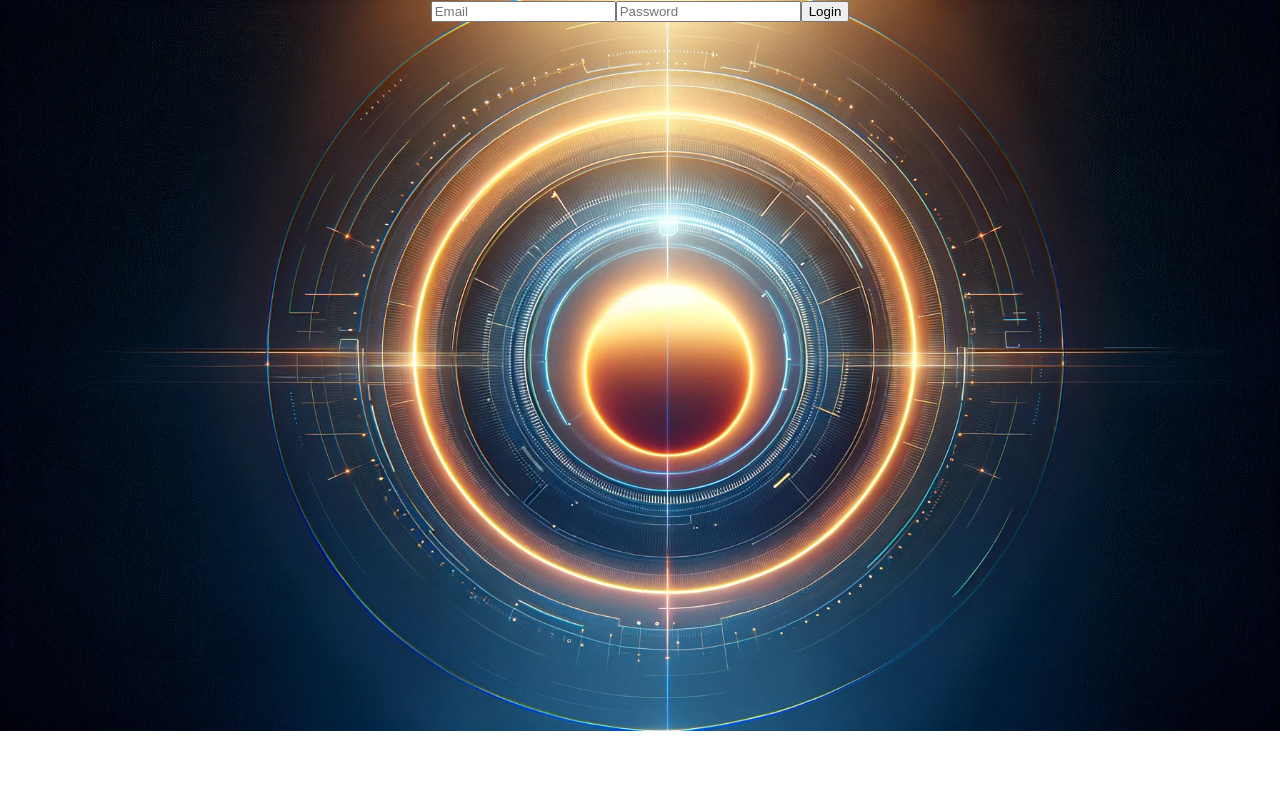
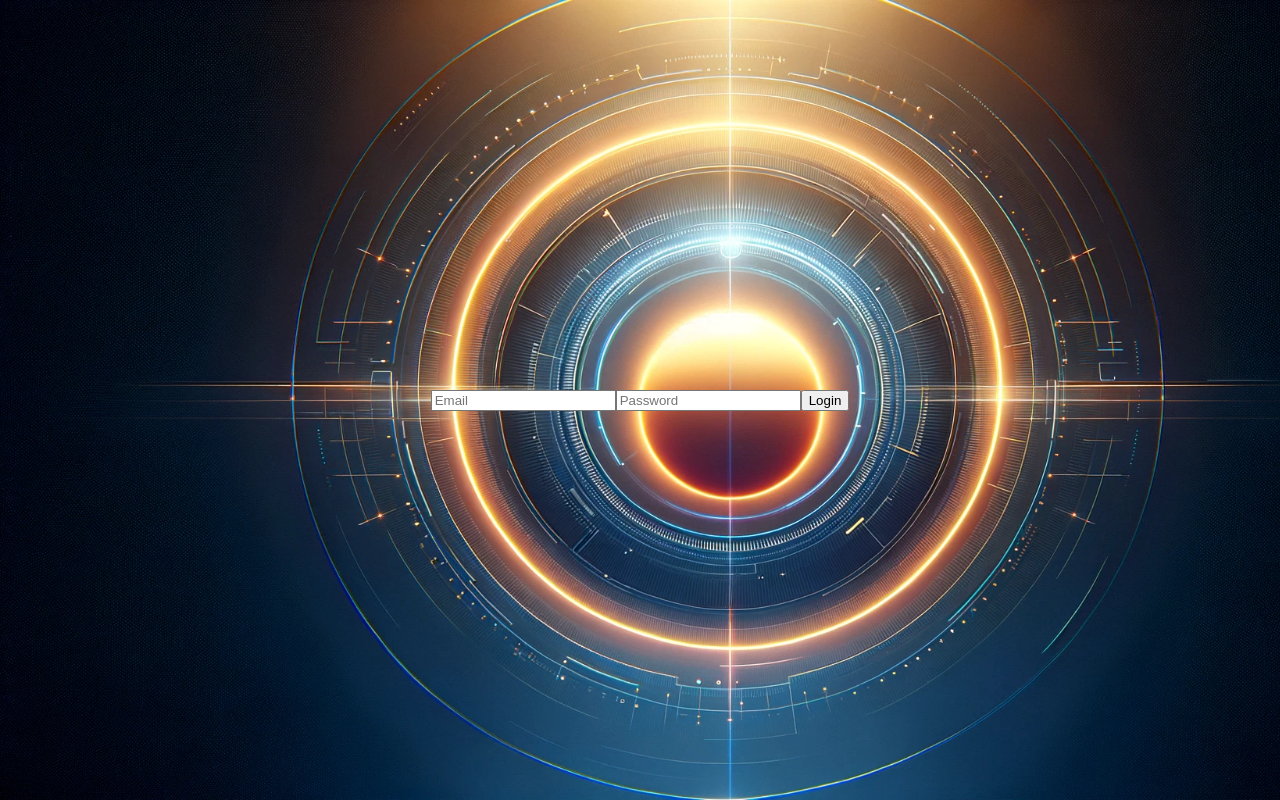
Before and after one commit to ericchecuz/reactPortfolio, a React (Create React App) app: page /login in a window 1280 px wide. Built offline with nearby package versions, Linux system fonts and the light colour scheme.

Commit message:
fix login css

```diff
--- a/src/pages/styleLogin.css
+++ b/src/pages/styleLogin.css
@@ -1,17 +1,19 @@
 body {
     background-image: url(../assets/login.png.webp);
     background-size: cover;
-    /* Copre l'intero contenitore mantenendo le proporzioni dell'immagine */
-    /* Centra l'immagine rispetto al contenitore */
     background-repeat: no-repeat;
-    /* Impedisce la ripetizione dell'immagine */
     display: flex;
     justify-content: center;
+    align-items: center;
+    /* Centra il contenuto verticalmente */
+    height: 100vh;
+    /* Imposta l'altezza del body al 100% del viewport */
 }
 
 .container-login {
-    height: 100%;
-
+    /* Aggiungi eventuali stili specifici al contenitore della form di login */
 }
 
-.container-form-login {}
+.container-form-login {
+    /* Aggiungi eventuali stili specifici al contenitore della form di login */
+}
```
